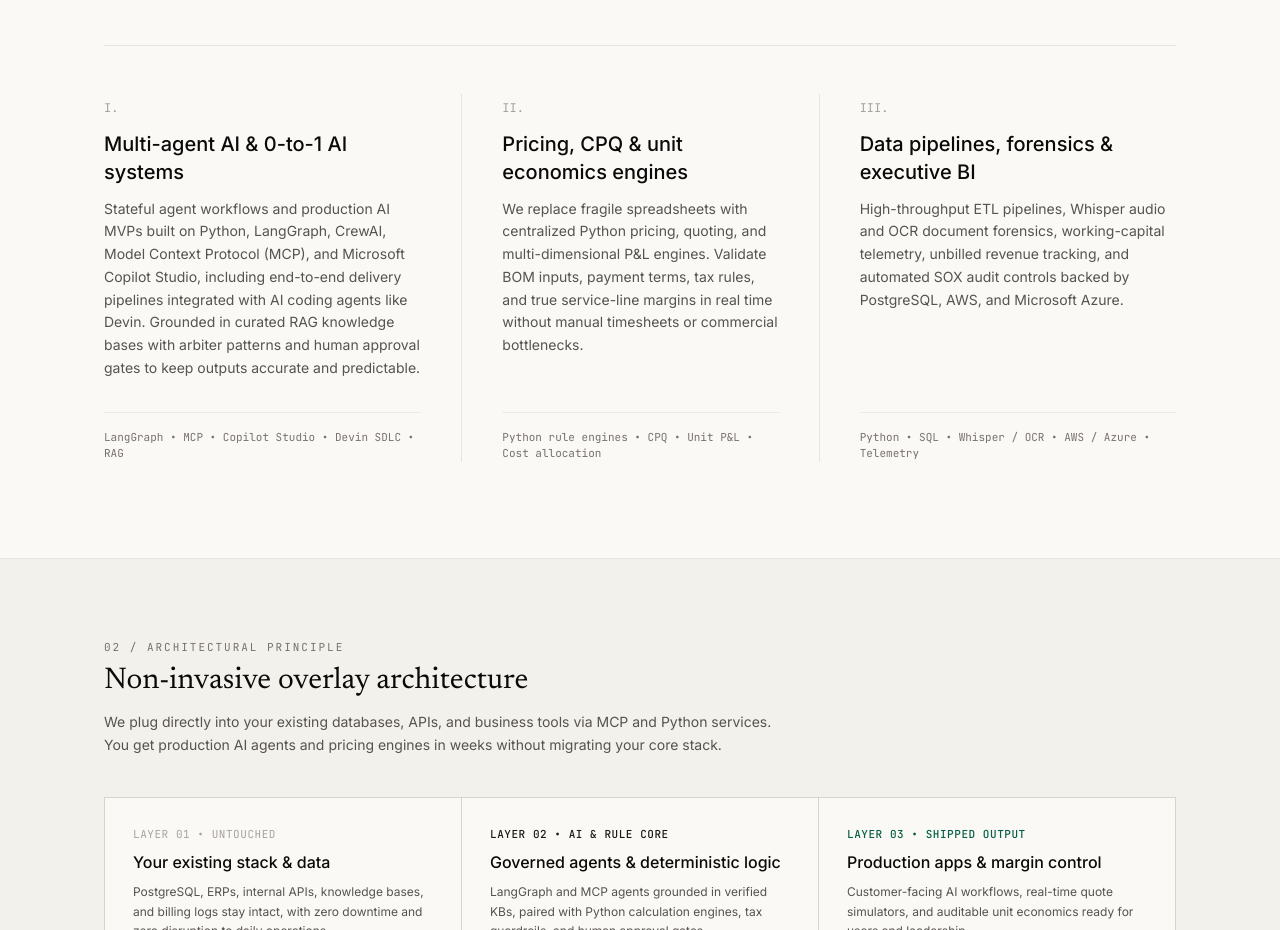
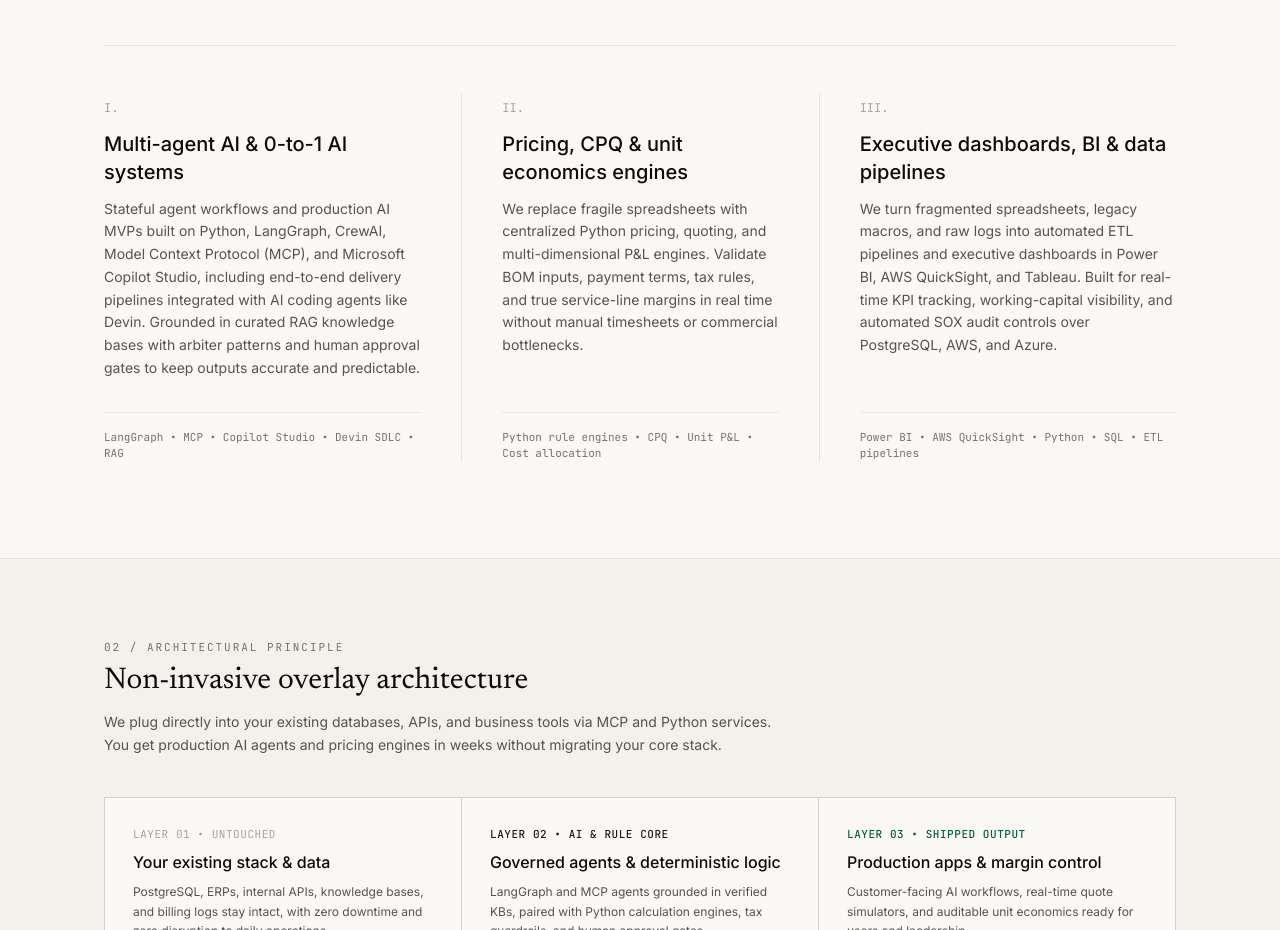
Before and after one commit to synapseconsulting-ai/synapseconsulting-ai.github.io, a plain HTML site: page index.html in a window 1280 px wide. Shown: the part 1065-1995 px from the top of the page. Drawn offline with nearby package versions, Linux system fonts and the light colour scheme.

Commit message:
Update index.html

```diff
--- a/index.html
+++ b/index.html
@@ -4,7 +4,7 @@
   <meta charset="UTF-8" />
   <meta name="viewport" content="width=device-width, initial-scale=1.0" />
   <title>MF Labs | Multi-Agent AI Engineering &amp; Revenue Engines</title>
-  <meta name="description" content="Applied AI and revenue engineering by Alexandre Moreno and Frederico Faccioli: production multi-agent systems (LangGraph, MCP, Copilot Studio, Devin), 0-to-1 AI products, real-time pricing and CPQ engines, and unit economics P&amp;L automation." />
+  <meta name="description" content="Applied AI and revenue engineering by Alexandre Moreno and Frederico Faccioli: production multi-agent systems (LangGraph, MCP, Copilot Studio, Devin), 0-to-1 AI products, real-time pricing and CPQ engines, and executive Power BI &amp; AWS QuickSight data pipelines." />
   <script src="https://cdn.tailwindcss.com"></script>
   <link rel="preconnect" href="https://fonts.googleapis.com">
   <link rel="preconnect" href="https://fonts.gstatic.com" crossorigin>
@@ -149,13 +149,13 @@
         <div class="pt-10 md:pt-0 md:pl-10 flex flex-col justify-between">
           <div>
             <span class="mono text-xs text-stone-400">III.</span>
-            <h3 class="mt-3 text-xl font-medium text-stone-950">Data pipelines, forensics &amp; executive BI</h3>
+            <h3 class="mt-3 text-xl font-medium text-stone-950">Executive dashboards, BI &amp; data pipelines</h3>
             <p class="mt-3 text-sm text-stone-600 leading-relaxed">
-              High-throughput ETL pipelines, Whisper audio and OCR document forensics, working-capital telemetry, unbilled revenue tracking, and automated SOX audit controls backed by PostgreSQL, AWS, and Microsoft Azure.
+              We turn fragmented spreadsheets, legacy macros, and raw logs into automated ETL pipelines and executive dashboards in Power BI, AWS QuickSight, and Tableau. Built for real-time KPI tracking, working-capital visibility, and automated SOX audit controls over PostgreSQL, AWS, and Azure.
             </p>
           </div>
           <div class="mt-8 pt-4 border-t border-stone-200/70 mono text-[11px] text-stone-500">
-            Python • SQL • Whisper / OCR • AWS / Azure • Telemetry
+            Power BI • AWS QuickSight • Python • SQL • ETL pipelines
           </div>
         </div>
       </div>
```
